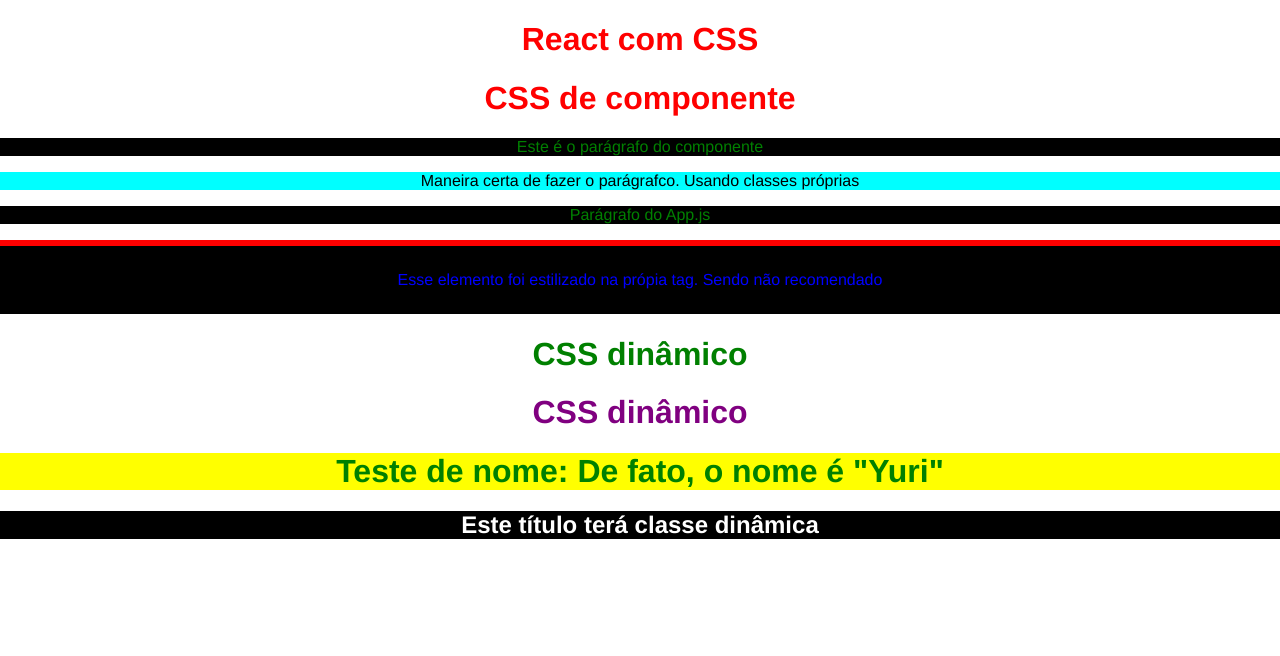
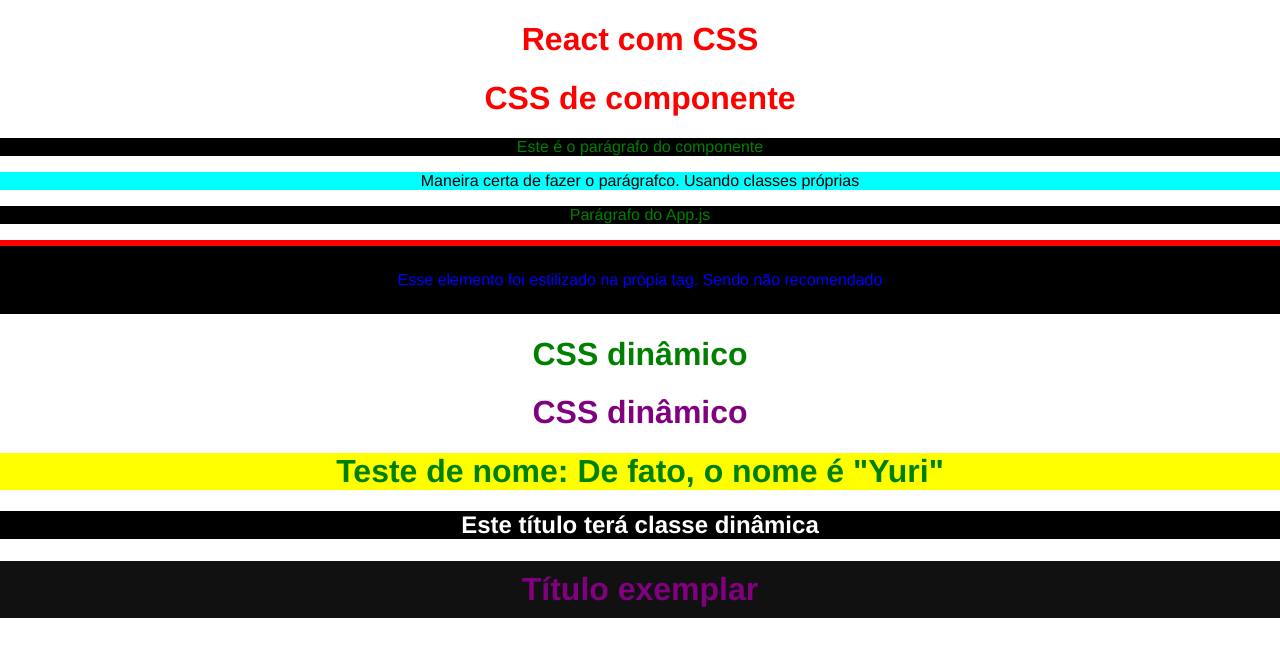
Before and after one commit to YuriCF1/Proj.Study-React-4, a React (Create React App) app in the folder css-react/: page / in a window 1280 px wide. Shown: the top 656 px of the page. Built offline with nearby package versions, Linux system fonts and the light colour scheme.

Commit message:
Creating CSS modules

```diff
--- a/css-react/src/App.js
+++ b/css-react/src/App.js
@@ -2,6 +2,7 @@
 import './App.css';
 import MyComponant from './components/MyComponant';
 import { useState } from 'react';
+import Title from './components/Title';
 
 
 function App() {
@@ -25,6 +26,9 @@
       {name === "Yuri" && <h1 style={name === "Yuri" ? ({color: "green", backgroundColor: "yellow"}) : null}>Teste de nome: De fato, o nome é "{name}"</h1>}
       {/*  Class dinâmica */}
       <h2 className={redTitle ? "red-title" : "title"}>Este título terá classe dinâmica</h2>
+      {/* CSS Modules */}
+      {/* Restrinjo o CSS ao nível do componente, apenas */}
+      <Title />
     </div>
   );
 }
--- /dev/null
+++ b/css-react/src/components/Title.js
@@ -0,0 +1,13 @@
+import React from 'react'
+import styles from './Title.module.css'
+
+const Title = () => {
+  return (
+    <div>
+        {/* <h1 className={styles['my-titles']}>Título exemplar</h1> || Se eu fosse usar com traços, seria assim. Mas não é recomendado */}
+        <h1 className={styles.my_title}>Título exemplar</h1>
+    </div>
+  )
+}
+
+export default Title
--- /dev/null
+++ b/css-react/src/components/Title.module.css
@@ -0,0 +1,5 @@
+.my_title {
+    color: purple;
+    background-color: #111;
+    padding: 10px;
+}
```
